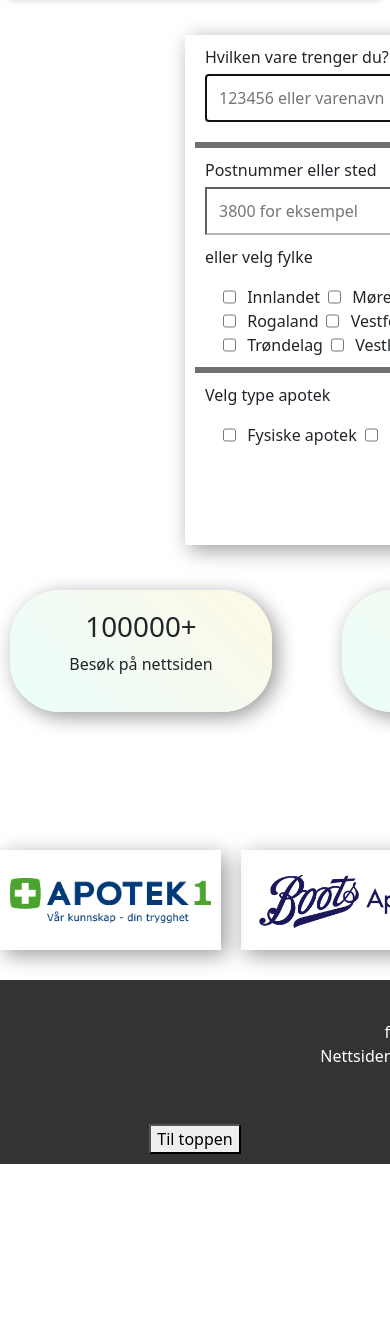
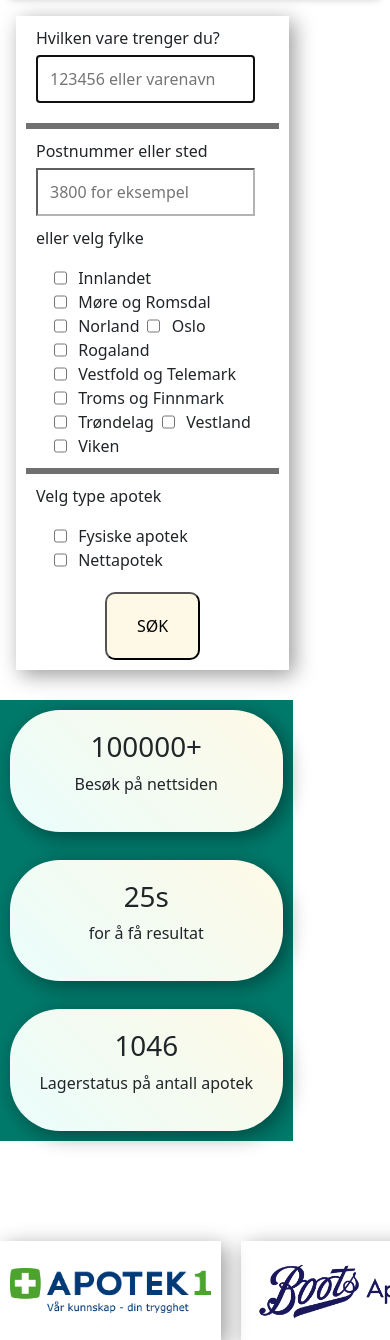
Before and after one commit to Josyno106/finn-medisin, a PHP site: page / in a window 390 px wide; the page is wider, and only the part inside the window is pictured. Shown: the part 102-1442 px from the top of that part. Before the commit the page ends 1266 px from the top of that part, so only its background shows below. Run offline with PHP 8.4, Linux system fonts and the light colour scheme; some web fonts are replaced.

Commit message:
added mobile styles on index

```diff
--- a/css/index.css
+++ b/css/index.css
@@ -486,3 +486,62 @@
   color: #00796b;
   font-weight: 600;
 }
+
+/* media queries for mobile devices */
+@media only screen and (max-width: 600px) {
+  body {
+    background-color: red;
+  }
+  .section1 {
+    margin: 0;
+    padding: 0;
+    /* background-color: #00796b; */
+  }
+  .form_placement_outer {
+    width: 100%;
+    /* background-color: red; */
+    padding: 0 auto;
+  }
+
+  .form_placement_inner {
+    position: relative;
+    width: 70%;
+    margin: 1rem 1rem;
+    text-align: center;
+    /* background-color: #707070; */
+  }
+  #search_result {
+    /* background-color: #478ac9; */
+    width: 90%;
+    font-size: 0.8rem;
+    max-height: 20rem;
+    overflow-y: scroll;
+  }
+  #search_result h4 {
+    font-size: 1rem;
+    /* color: yellow; */
+  }
+  #live_search {
+    /* background-color: #00796b; */
+    width: 90%;
+    font-size: 0.8rem;
+    max-height: 20rem;
+    overflow-y: scroll;
+  }
+  .sec2_placement_outer {
+    /* min-height: 200px; */
+    width: 100vw;
+  }
+  .sec2_placement_inner {
+    display: flex;
+    flex-direction: column;
+    width: 75%;
+    text-align: center;
+    background-color: #00796b;
+  }
+  .sec2_inner_grid {
+    display: flex;
+    flex-direction: column;
+    gap: 0.5rem;
+  }
+}
--- a/index.html
+++ b/index.html
@@ -43,7 +43,7 @@
           <form id="searchForm">
             <div class="resultater_forelder">
               <div class="form_q1">
-                <label for="vare">Hvilken vare trenger du?</label>
+                <label for="vare">Hvilken vare trenger du? </label>
                 <input
                   id="vare"
                   type="text"
--- a/omoss.php
+++ b/omoss.php
@@ -89,15 +89,15 @@
             </div>
 
             <div id="Legemiddelmangel_utvikling" class="tabcontent">
-              <img src="Pictures/Medicine_icon-1.png" alt="" />
+              <img src="Pictures/img_5990.jpeg" alt="" />
             </div>
 
             <div id="Legemiddelmangel_i_Europa" class="tabcontent">
-              <img src="Pictures/Medicine_icon-1.png" alt="" />
+              <img src="Pictures/img_5990.jpeg" alt="" />
             </div>
 
             <div id="Vårt_bidrag" class="tabcontent">
-              <img src="Pictures/Medicine_icon-1.png" alt="" />
+              <img src="Pictures/img_5990.jpeg" alt="" />
             </div>
   </section>
 
```
Also changed, not shown: Pictures/img_5990.jpeg (added).
